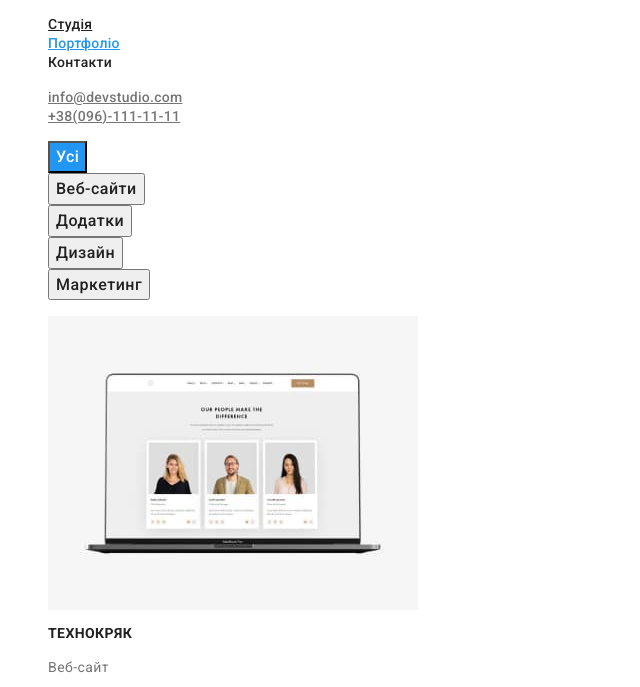
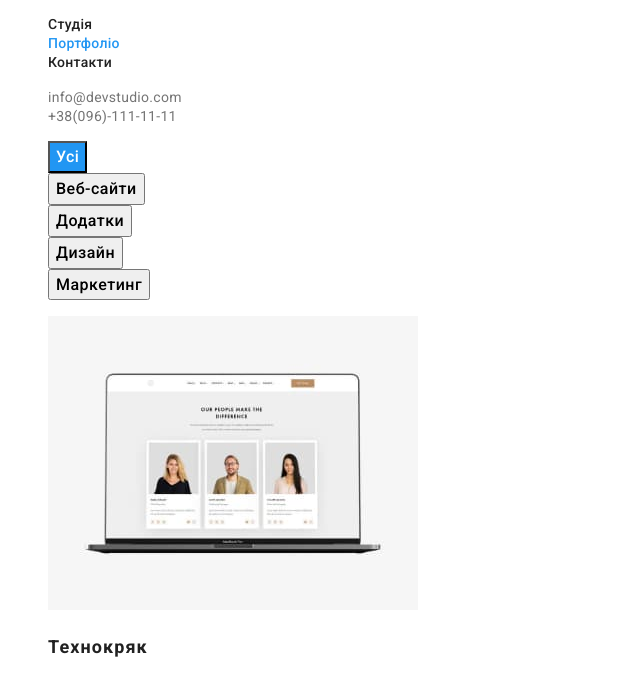
Before and after one commit to PaulPonomarenko/goit-markup-hw-02, a plain HTML site: page portfolio.html in a window 1280 px wide. Shown: the part 41-728 px from the top of the page, without its empty margins (0-640 px from the left). Drawn offline with Linux system fonts and the light colour scheme.

Commit message:
внесены поправки

```diff
--- a/css/styles.css
+++ b/css/styles.css
@@ -67,9 +67,7 @@ body {
   background-color: var(--main-white-color);
 }
 
-.header-contact,
-.footer-contact {
-  font-weight: 500;
+.header-contact {
   font-size: 14px;
   line-height: 1.14;
   letter-spacing: 0.02em;
@@ -117,8 +115,7 @@ body {
 }
 
 /*------------feature---------*/
-.section-title {
-  font-weight: 700;
+.main-title {
   font-size: 14px;
   line-height: 1.14;
   letter-spacing: 0.03em;
@@ -126,7 +123,6 @@ body {
   color: var(--main-h-color);
 }
 .section-elem {
-  font-weight: 400;
   font-size: 14px;
   line-height: 1.71;
   letter-spacing: 0.03em;
@@ -137,7 +133,6 @@ body {
 /*------------Box---------*/
 .title-box,
 .title-team {
-  font-weight: 700;
   font-size: 36px;
   line-height: 1.16;
   text-align: center;
@@ -160,7 +155,6 @@ body {
 }
 
 .desc-work {
-  font-weight: 400;
   font-size: 16px;
   line-height: 1.87;
   text-align: center;
@@ -185,7 +179,6 @@ body {
 }
 
 .address {
-  font-weight: 400;
   font-size: 14px;
   line-height: 1.5;
   letter-spacing: 0.03em;
@@ -194,7 +187,6 @@ body {
 }
 
 .footer-contact {
-  font-weight: 400;
   font-size: 14px;
   line-height: 1.71;
   letter-spacing: 0.03em;
@@ -218,8 +210,10 @@ body {
   line-height: 1.62;
   text-align: center;
   letter-spacing: 0.03em;
+  text-decoration: none
   color: var(--main-h-color);
   cursor: pointer;
+
 }
 .button-menu:hover,
 .button-menu:focus {
@@ -231,3 +225,17 @@ body {
   color: var(--main-white-color);
   background-color: var(--accent-color);
 }
+
+.section-title {
+  font-size: 18px;
+  line-height: 2;
+  letter-spacing: 0.06em;
+  color: var(--main-h-color);
+}
+.section-post {
+  font-size: 16px;
+  line-height: 1.87;
+  letter-spacing: 0.03em;
+
+  color: var(--main-link-color);
+}
--- a/portfolio.html
+++ b/portfolio.html
@@ -18,14 +18,16 @@
       <a href="#" class="header-logo"><span class="accent">Web</span>Studio</a>
       <nav class="nav">
         <ul class="list-header list">
-          <li><a href="./index.html" class="header-link">Студія</a></li>
-          <li><a href="./portfolio.html" class="header-link current">Портфоліо</a></li>
+          <li><a href="./index.html" class="header-link link">Студія</a></li>
+          <li><a href="./portfolio.html" class="header-link link current">Портфоліо</a></li>
           <li><a href="#" class="header-link link">Контакти</a></li>
         </ul>
       </nav>
       <ul class="contacts-list list">
-        <li><a href="mailto:info@devstudio.com" class="header-contact">info@devstudio.com</a></li>
-        <li><a href="tel:+380961111111" class="header-contact">+38(096)-111-11-11</a></li>
+        <li>
+          <a href="mailto:info@devstudio.com" class="header-contact link">info@devstudio.com</a>
+        </li>
+        <li><a href="tel:+380961111111" class="header-contact link">+38(096)-111-11-11</a></li>
       </ul>
     </header>
     <main>
@@ -42,27 +44,27 @@
           <li class="section-items">
             <img src="./images/tehnocrack.jpg" alt="ноутбук з відкритим сайтом" width="370" />
             <h2 class="section-title">Технокряк</h2>
-            <p class="section-elem">Веб-сайт</p>
+            <p class="section-post">Веб-сайт</p>
           </li>
           <li class="section-items">
             <img src="./images/basket.jpg" alt="хлопці грають в баскетбол" width="370" />
             <h2 class="section-title">Постер New Orlean vs Golden Star</h2>
-            <p class="section-elem">Дизайн</p>
+            <p class="section-post">Дизайн</p>
           </li>
           <li class="section-items">
             <img src="./images/fish.jpg" alt="лого ресторана" width="370" />
             <h2 class="section-title">Ресторан Seafood</h2>
-            <p class="section-elem">Додаток</p>
+            <p class="section-post">Додаток</p>
           </li>
           <li class="section-items">
             <img src="./images/headphones.jpg" alt="великі бездротові навушники" width="370" />
             <h2 class="section-title">Проєкт Prime</h2>
-            <p class="section-elem">Маркетинг</p>
+            <p class="section-post">Маркетинг</p>
           </li>
           <li class="section-items">
             <img src="./images/box.jpg" alt="дві коробки" width="370" />
             <h2 class="section-title">Проєкт Boxes</h2>
-            <p class="section-elem">Додаток</p>
+            <p class="section-post">Додаток</p>
           </li>
           <li class="section-items">
             <img
@@ -96,8 +98,10 @@
       <address class="address">
         <p class="address-map">м. Київ, пр-т Лесі Українки, 26</p>
         <ul class="list-footer list">
-          <li><a href="mailto:info@devstudio.com" class="footer-contact">info@devstudio.com</a></li>
-          <li><a href="tel:+380961111111" class="footer-contact">+38(096)-111-11-11</a></li>
+          <li>
+            <a href="mailto:info@devstudio.com" class="footer-contact link">info@devstudio.com</a>
+          </li>
+          <li><a href="tel:+380961111111" class="footer-contact link">+38(096)-111-11-11</a></li>
         </ul>
       </address>
     </footer>
```
Also changed, not shown: index.html (+13 -9 lines).
